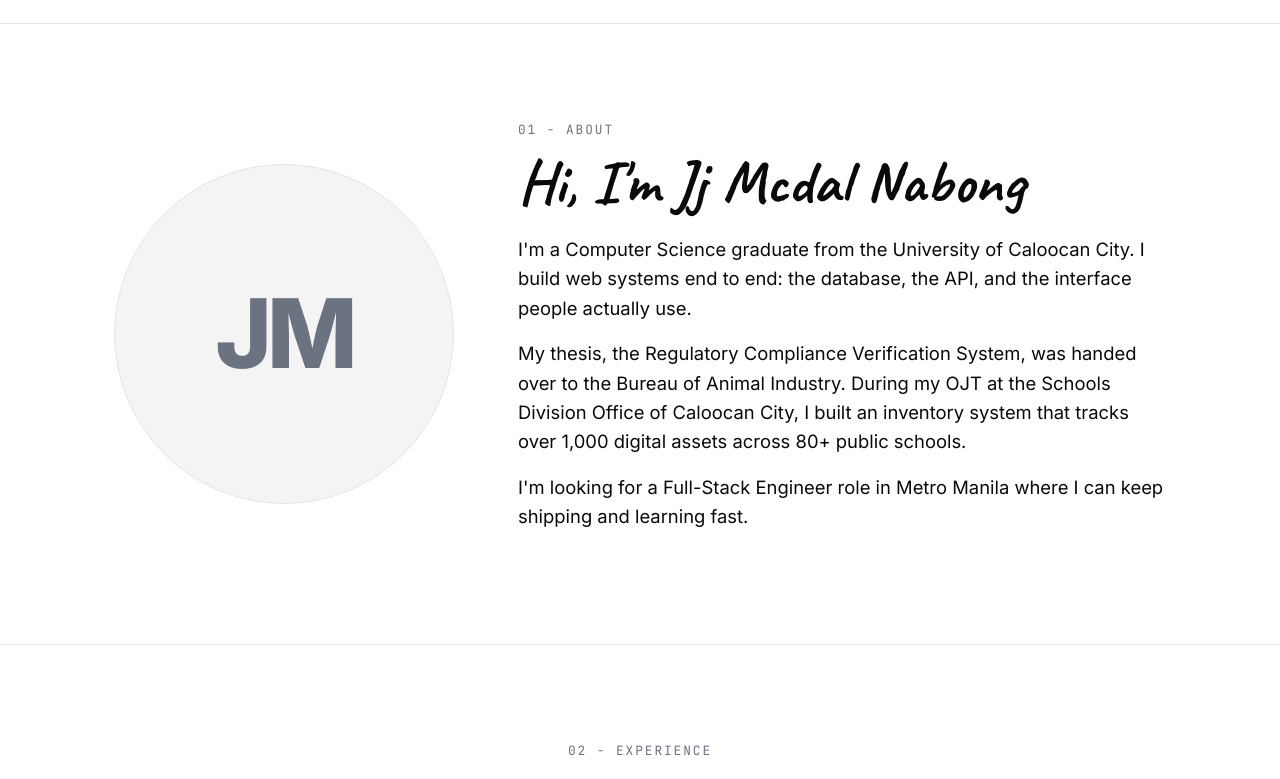
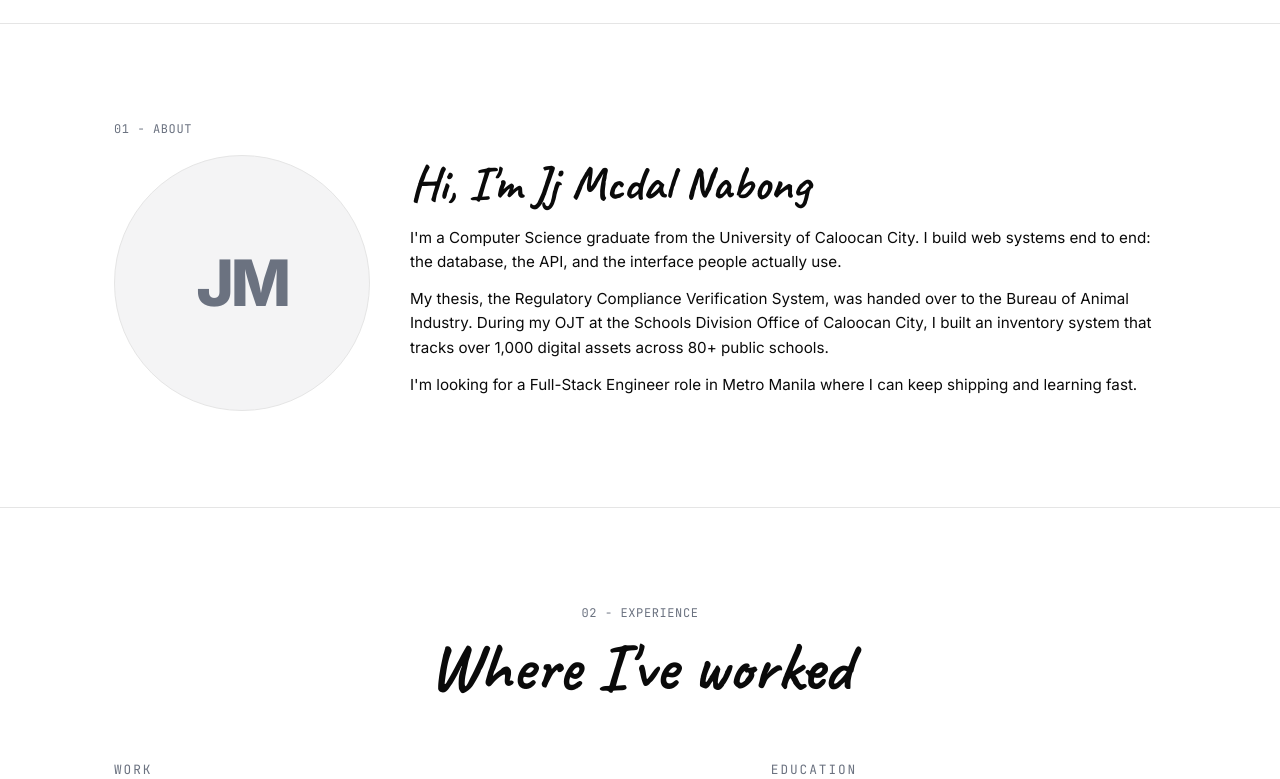
Before and after one commit to JjMcdal/portfolio-jjmcdal, a Next.js app: page / in a window 1280 px wide. Shown: the part 980-1759 px from the top of the page. Built offline with nearby package versions, Linux system fonts and the light colour scheme.

Commit message:
Match About section sizing to reference layout

```diff
--- a/app/globals.css
+++ b/app/globals.css
@@ -51,16 +51,17 @@ section{padding:6rem 0;border-bottom:1px solid var(--border)}
 
 /* Section heads */
 .sec-head{text-align:center;margin-bottom:3.5rem}
-.eyebrow{font-family:var(--mono);font-size:.8rem;letter-spacing:.15em;color:var(--muted)}
+.eyebrow{font-family:var(--mono);font-size:.75rem;letter-spacing:.05em;color:var(--muted)}
 .sec-title{font-family:var(--hand);font-size:clamp(2.8rem,6vw,4.2rem);font-weight:700;line-height:1.1;margin-top:.4rem}
 .sec-sub{max-width:560px;margin:.8rem auto 0;color:var(--muted);font-size:1.1rem}
 
 /* About */
-.about{display:grid;grid-template-columns:340px 1fr;gap:4rem;align-items:center}
-.avatar{width:340px;height:340px;border-radius:50%;background:var(--chip);border:1px solid var(--border);display:flex;align-items:center;justify-content:center}
-.avatar span{font-size:6rem;font-weight:800;letter-spacing:-.05em;color:var(--muted)}
-.about h2{font-family:var(--hand);font-size:clamp(2.6rem,5vw,3.8rem);font-weight:700;line-height:1.1;margin:.5rem 0 1.2rem}
-.about p:not(.eyebrow){font-size:1.15rem;margin-bottom:1rem}
+.about{display:grid;grid-template-columns:256px 1fr;gap:2.5rem;align-items:center}
+.avatar{width:256px;height:256px;border-radius:50%;background:var(--chip);border:1px solid var(--border);display:flex;align-items:center;justify-content:center}
+.avatar span{font-size:4rem;font-weight:800;letter-spacing:-.05em;color:var(--muted)}
+.about h2{font-family:var(--hand);font-size:clamp(2.4rem,4vw,3rem);font-weight:700;line-height:1.1;margin:0 0 1rem}
+.about p{font-size:.95rem;margin-bottom:.8rem}
+#about .eyebrow{margin-bottom:1rem}
 
 /* Experience */
 .exp-grid{display:grid;grid-template-columns:1.5fr 1fr;gap:4rem}
--- a/app/page.tsx
+++ b/app/page.tsx
@@ -44,14 +44,16 @@ export default function Home() {
         </section>
 
      <section id="about">
-          <div className="wrap about">
+       <div className="wrap">
+         <Label n="01">About</Label>
+           <div className="about">
             <div className="avatar"><span aria-hidden="true">JM</span></div>
               <div>
-              <Label n="01">About</Label>
                <h2>Hi, I&apos;m Jj Mcdal Nabong</h2>
                <p>I&apos;m a Computer Science graduate from the University of Caloocan City. I build web systems end to end: the database, the API, and the interface people actually use.</p>
                <p>My thesis, the Regulatory Compliance Verification System, was handed over to the Bureau of Animal Industry. During my OJT at the Schools Division Office of Caloocan City, I built an inventory system that tracks over 1,000 digital assets across 80+ public schools.</p>
                <p>I&apos;m looking for a Full-Stack Engineer role in Metro Manila where I can keep shipping and learning fast.</p>
+               </div>
              </div>
             </div>
          </section>
```
Lines whose indentation alone changed are shown as unchanged.
